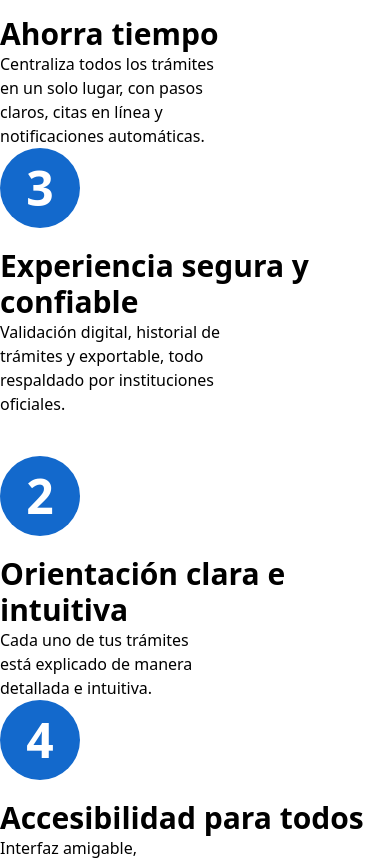
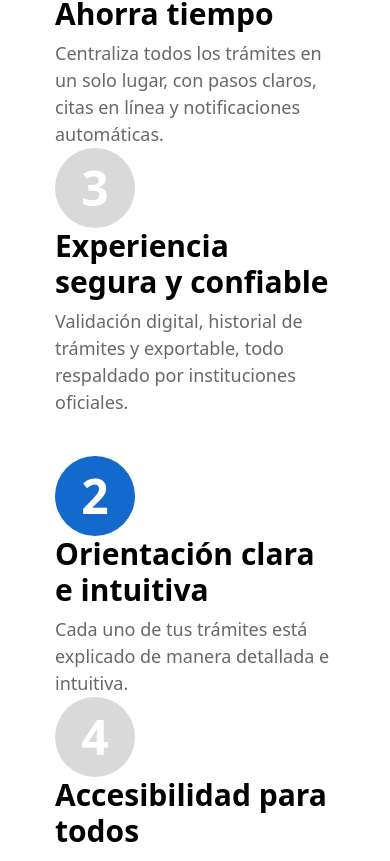
Before and after one commit to Urpirio/s-gob-2025, a Next.js app: page / in a window 390 px wide. Shown: the part 3052-3913 px from the top of the page. Built offline with nearby package versions, Linux system fonts and the light colour scheme.

Commit message:
Se hizo un pequeña actualizacion en el codigo  con respecto a la responsividad e las cardtramites

```diff
--- a/components/components - Home/SubComponents/CardTramites.jsx
+++ b/components/components - Home/SubComponents/CardTramites.jsx
@@ -1,19 +1,21 @@
 import { DataCardTramites } from "../data/DataCardTramites";
 import { DataCardTramites2 } from "../data/DataCardTramites";
 
+
+//Javier no toques nada todo esta casi responsive, ando trabajando en otra parte.
 export default function CardTramites() {
 
     const Grupo1 =  DataCardTramites.map(Data =>{
         return (
-            <article key={Data.Key} className="w-100 flex flex-col gap-5 justify-between h-full">
+             <article key={Data.Key} className=" w-70 flex flex-col  ">
                 <header>
-                    <div className="p-5 bg-[#1369CC] text-white rounded-[100px] w-20 h-20 flex justify-center items-center">
+                    <div className={` p-5 ${Data.Stylenumero} text-white rounded-[100%] w-20 h-20 flex justify-center items-center`}>
                         <span className="text-5xl font-black ">{Data.numero}</span>
                     </div>
                 </header>
-                <main className="flex flex-col justify-between h-full">
-                     <h1 className="text-3xl font-bold">{Data.titulo}</h1>
-                    <p className="w-[60%]">{Data.descripcion}</p>
+                <main className="flex flex-col gap-2">
+                     <h1 className="text-3xl font-semibold">{Data.titulo}</h1>
+                    <p className="text-[18px] text-[#686868]">{Data.descripcion}</p>
                 </main>
             </article>
         )
@@ -21,15 +23,15 @@ export default function CardTramites() {
 
     const Grupo2 =  DataCardTramites2.map(Data =>{
         return (
-            <article key={Data.Key} className="w-100 flex flex-col gap-5 justify-between h-full">
+             <article key={Data.Key} className=" w-70 flex flex-col  justify-between">
                 <header>
-                    <div className="p-5 bg-[#1369CC] text-white rounded-[100px] w-20 h-20 flex justify-center items-center">
+                    <div className={` p-5 ${Data.Stylenumero} text-white rounded-[100%] w-20 h-20 flex justify-center items-center`}>
                         <span className="text-5xl font-black ">{Data.numero}</span>
                     </div>
                 </header>
-                <main className="flex flex-col justify-between h-full">
-                     <h1 className="text-3xl font-bold">{Data.titulo}</h1>
-                    <p className="w-[50%]">{Data.descripcion}</p>
+                <main className="flex flex-col gap-2">
+                     <h1 className="text-3xl font-semibold">{Data.titulo}</h1>
+                    <p className="text-[18px] text-[#686868]">{Data.descripcion}</p>
                 </main>
             </article>
         )
```
